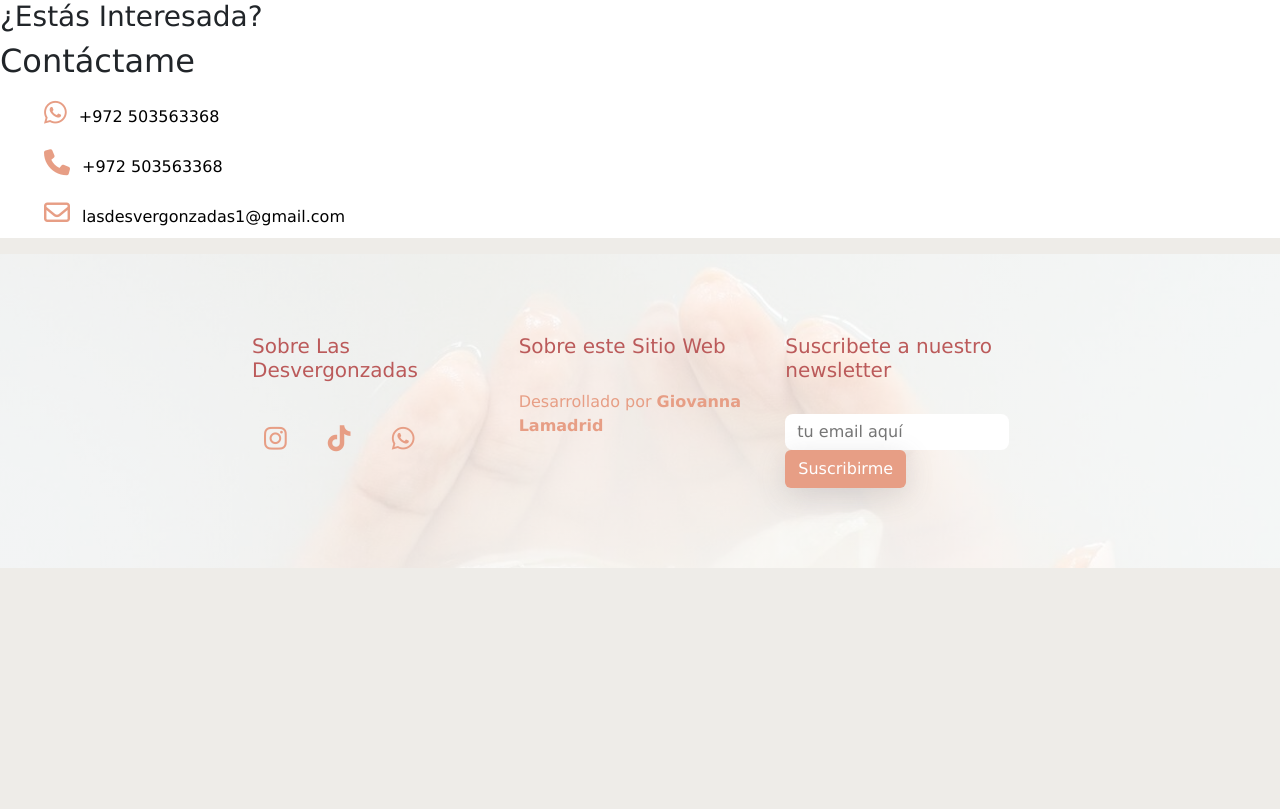
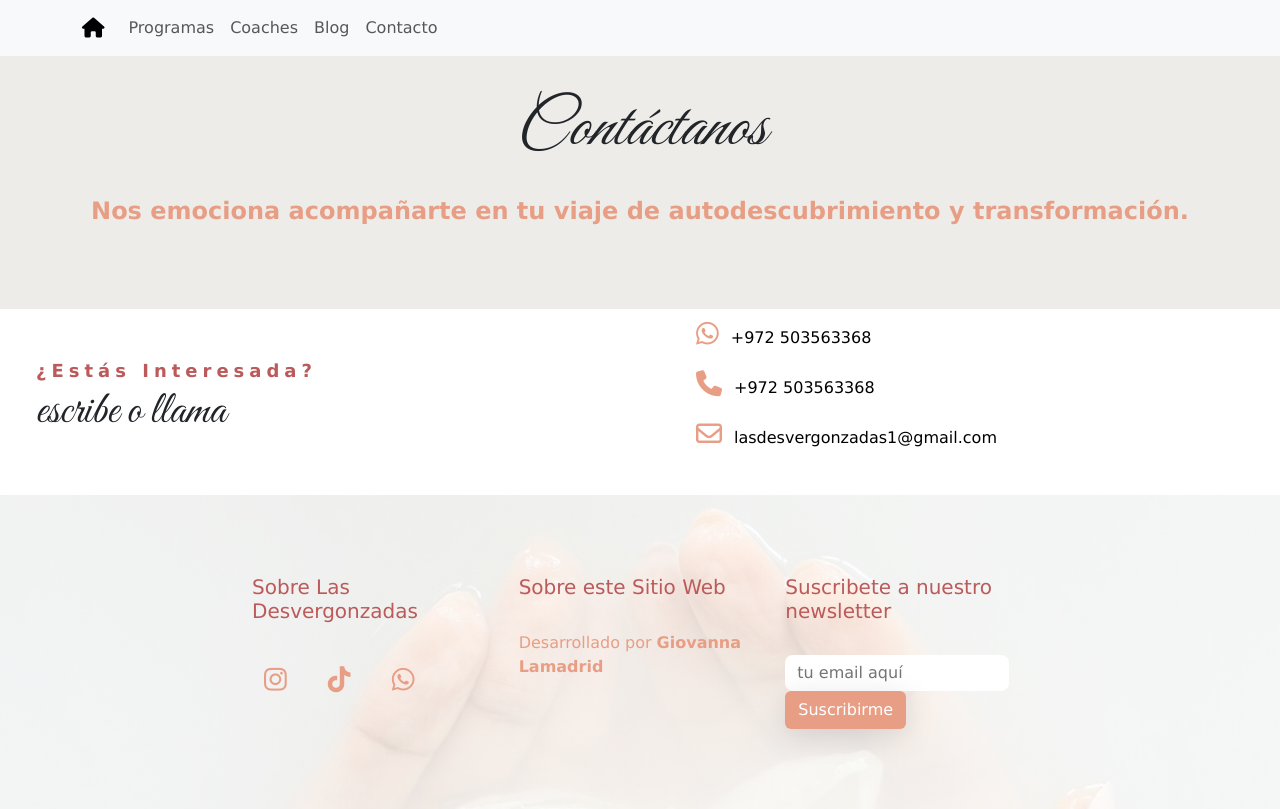
Before and after one commit to digitaleAffen/las-desvergonzadas, a plain HTML site: page contacto.html in a window 1280 px wide. Drawn offline with nearby package versions, Linux system fonts and the light colour scheme.

Commit message:
updated contacto.html

```diff
--- a/contacto.html
+++ b/contacto.html
@@ -29,13 +29,51 @@
     <title>Contacto</title>
   </head>
   <body>
+    <div class="menu">
+      <nav class="navbar navbar-expand-lg bg-body-tertiary fixed-top">
+        <div class="container">
+          <a class="navbar-brand active" href="/"
+            ><i class="fa-solid fa-house"></i
+          ></a>
+          <button
+            class="navbar-toggler"
+            type="button"
+            data-bs-toggle="collapse"
+            data-bs-target="#navbarNavAltMarkup"
+            aria-controls="navbarNavAltMarkup"
+            aria-expanded="false"
+            aria-label="Toggle navigation"
+          >
+            <span class="navbar-toggler-icon"></span>
+          </button>
+          <div class="collapse navbar-collapse" id="navbarNavAltMarkup">
+            <div class="navbar-nav">
+              <a class="nav-link c-nav" href="/programas.html">Programas</a>
+              <a class="nav-link" href="/coaches.html">Coaches</a>
+              <a class="nav-link" href="/blog.html">Blog</a>
+              <a class="nav-link" href="/contacto.html">Contacto</a>
+            </div>
+          </div>
+        </div>
+      </nav>
+    </div>
+
+    <main>
+      <div class="hero-home">
+        <h1 class="hand-written text-center mb-4">Contáctanos</h1>
+        <h4 class="text-center">
+          Nos emociona acompañarte en tu viaje de autodescubrimiento y
+          transformación.
+        </h4>
+      </div>
+
       <section class="secondary">
-      <div class="grid grid-2-columns-contact" id="contact">
-        <div class="contact-text">
-          <h3>¿Estás Interesada?</h3>
-          <h2>Contáctame</h2>
+        <div class="row" id="contact">
+          <div class="col-lg-6 contact-text p-5">
+            <h3 class="text-right">¿Estás Interesada?</h3>
+            <h2 class="hand-written text-right">escribe o llama</h2>
           </div>
-        <div>
+          <div class="col-lg-6">
             <ul>
               <li>
                 <a href="https://wa.me/972503563368"
@@ -59,6 +97,7 @@
           </div>
         </div>
       </section>
+    </main>
 
     <footer>
       <div class="row footer-text">
```
Lines whose indentation alone changed are shown as unchanged.
